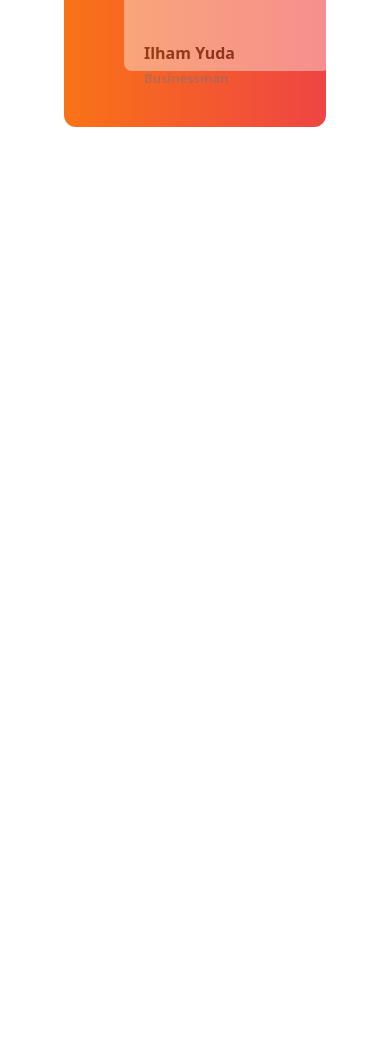
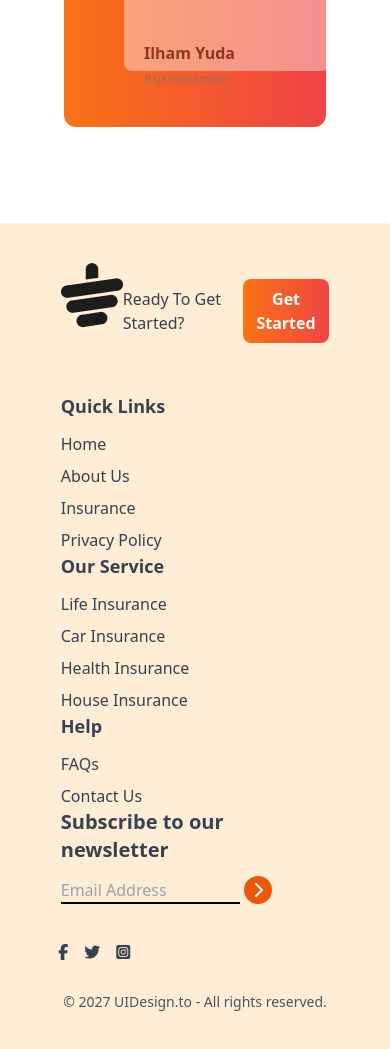
Before and after one commit to sumehra996/tea-house-tailwind, a plain HTML site: page index.html in a window 390 px wide. Shown: the part 4871-5920 px from the top of the page. Before the commit the page ends 5094 px from the top, so only its background shows below. Drawn offline with nearby package versions, Linux system fonts and the light colour scheme.

Commit message:
made footer responsive

```diff
--- a/index.html
+++ b/index.html
@@ -169,9 +169,91 @@
 
           </div>
        </section>
-  </main>
-    <footer>
+</main>
 
-    </footer>
+       <!-- footer section -->
+       <footer class="bg-orange-100 text-gray-700 py-10 px-4 md:px-16">
+        <div class="w-9/12 mx-auto">
+          <!-- logo -->
+          <div class="mb-8 flex justify-between">
+            <img class="mb-8" src="images/cup.png" alt="">
+            <div class="flex items-center gap-2">
+              <h4>Ready To Get Started?</h4>
+              <button class="bg-gradient-to-r from-orange-500 to-red-500 px-3 py-2 rounded-lg text-white font-bold">Get Started</button>
+            </div>
+          </div>
+          <!-- links -->
+           <div class="grid grid-cols-1 md:grid-cols-2 lg:grid-cols-4">
+
+            <!-- first column -->
+             <div>
+              <h3 class="font-semibold text-lg mb-3">Quick Links</h3>
+              <ul class="space-y-2">
+                <li>
+                  <a class="hover:text-orange-600" href="">Home</a>
+                </li>
+                <li>
+                  <a class="hover:text-orange-600" href="">About Us</a>
+                </li>
+                <li>
+                  <a class="hover:text-orange-600" href="">Insurance</a>
+                </li>
+                <li>
+                  <a class="hover:text-orange-600" href="">Privacy Policy</a>
+                </li>
+              </ul>
+             </div>
+             <!-- secong column -->
+             <div>
+              <h3 class="font-semibold text-lg mb-3">Our Service</h3>
+              <ul class="space-y-2">
+                <li>
+                  <a class="hover:text-orange-600" href="">Life Insurance</a>
+                </li>
+                <li>
+                  <a class="hover:text-orange-600" href="">Car Insurance</a>
+                </li>
+                <li>
+                  <a class="hover:text-orange-600" href="">Health Insurance</a>
+                </li>
+                <li>
+                  <a class="hover:text-orange-600" href="">House Insurance</a>
+                </li>
+              </ul>
+             </div>
+             <!-- third column -->
+             <div>
+              <h3 class="font-semibold text-lg mb-3">Help</h3>
+              <ul class="space-y-2">
+                <li>
+                  <a class="hover:text-orange-600" href="">FAQs</a>
+                </li>
+                <li>
+                  <a class="hover:text-orange-600" href="">Contact Us</a>
+                </li>
+              </ul>
+             </div>
+             <!-- fourth column -->
+              <div>
+                <h3 class="font-semibold text-xl mb-3">Subscribe to our newsletter</h3>
+                <div class="flex flex-col space-y-2">
+                  <div>
+                    <input class="bg-transparent border-b-2 border-black w-4/6" type="text" placeholder="Email Address">
+                  <i class="fa-solid fa-chevron-right w-7 h-7 bg-orange-600 inline-flex rounded-full text-white justify-center items-center"></i>
+                  </div>
+                  <div class="flex justify-center w-1/4 mb-2 pt-8 gap-4">
+                    <i class="fa-brands fa-facebook-f"></i>
+                    <i class="fa-brands fa-twitter"></i>
+                    <i class="fa-brands fa-square-instagram"></i>
+
+                  </div>
+                </div>
+              </div>
+           </div>
+           <div class="text-center pt-4 mt-4">
+            <p class="text-sm text-gray-600">© 2027 UIDesign.to - All rights reserved.</p>
+          </div>
+        </div>
+      </footer>
 </body>
 </html>
```
